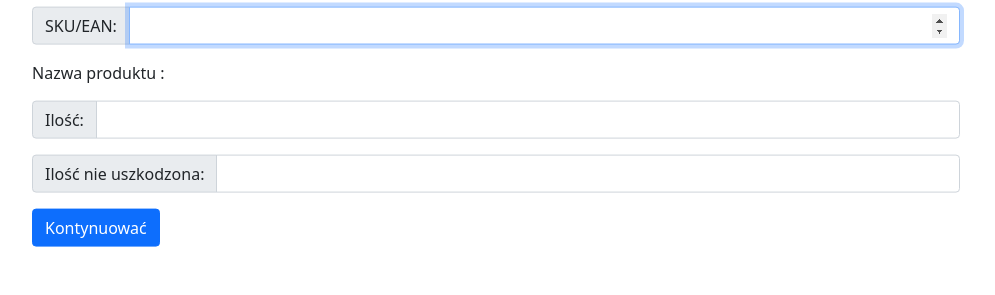
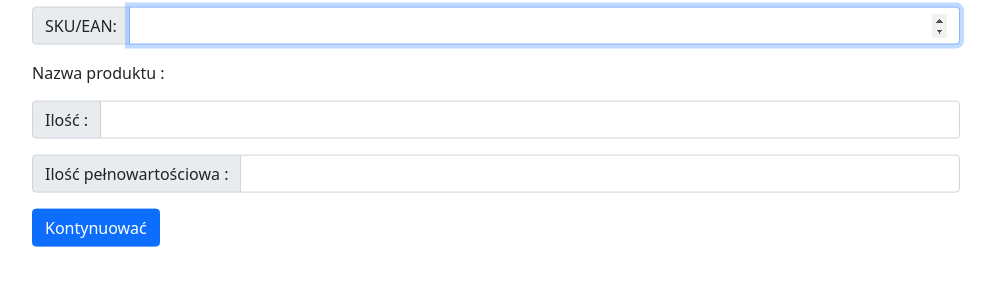
Before and after one commit to MrYuriy/lmzwroty, a Django app: page /order-form in a window 1280 px wide. Shown: the part 339-634 px from the top of the page, without its empty margins (144-1139 px from the left). Run offline with Django 4.2, Linux system fonts and the light colour scheme.

Commit message:
'order_form'

```diff
--- a/gen_protocol/templates/gen_protocol/order_form.html
+++ b/gen_protocol/templates/gen_protocol/order_form.html
@@ -16,14 +16,14 @@
     <p id="p-text">Nazwa produktu : </p>
 
     <div class="input-group mb-3" type="number", >
-        <span class="input-group-text" id="inputGroup-sizing-default">Ilość:</span>
+        <span class="input-group-text" id="inputGroup-sizing-default">Ilość :</span>
         <input type="number", name="quantity" id="quantity",value=0  class="form-control" required aria-label="Sizing example input" aria-describedby="inputGroup-sizing-default">
       </div>
 
 
 
     <div class="input-group mb-3" type="number", >
-        <span class="input-group-text" id="inputGroup-sizing-default">Ilość nie uszkodzona:</span>
+        <span class="input-group-text" id="inputGroup-sizing-default">Ilość pełnowartościowa :</span>
         <input type="number" name="quantity_not_damaget" id="quantity_not_damaget",value="0" class="form-control" required aria-label="Sizing example input" aria-describedby="inputGroup-sizing-default">
       </div>
 
```
